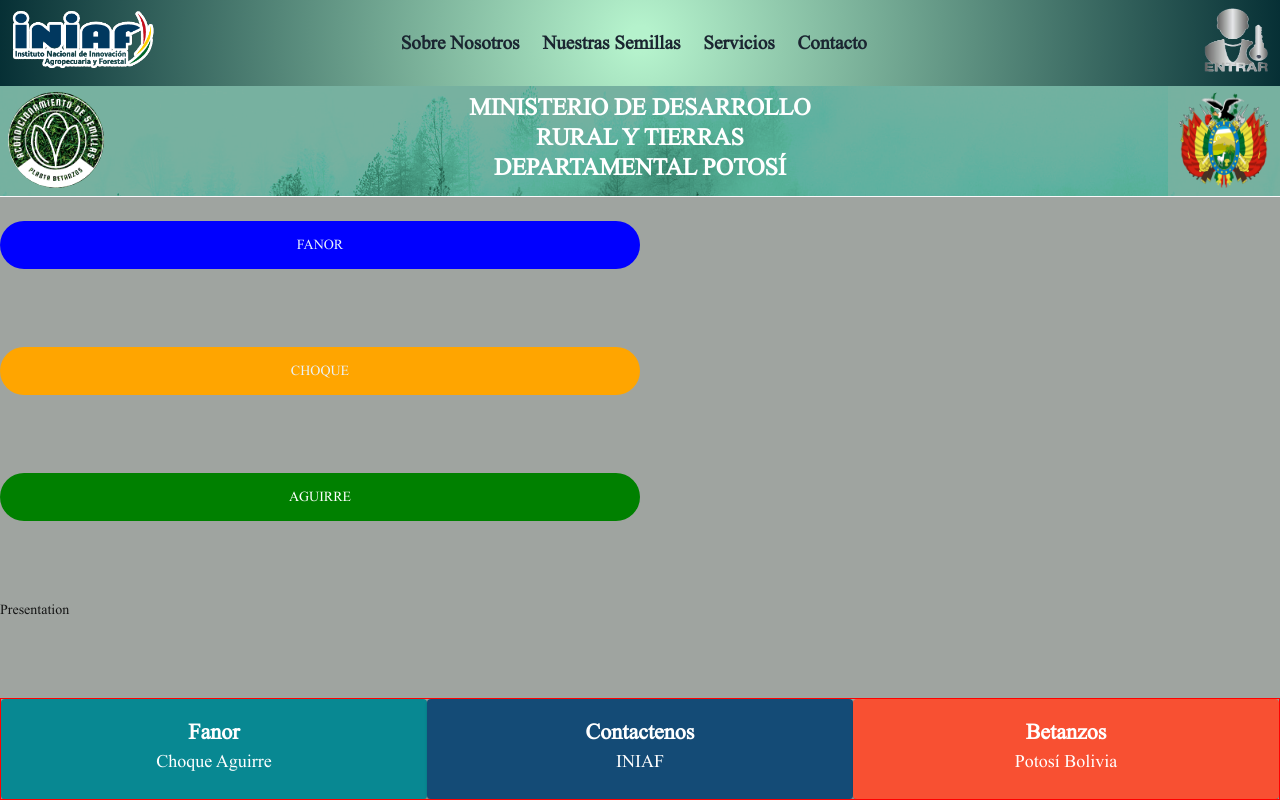
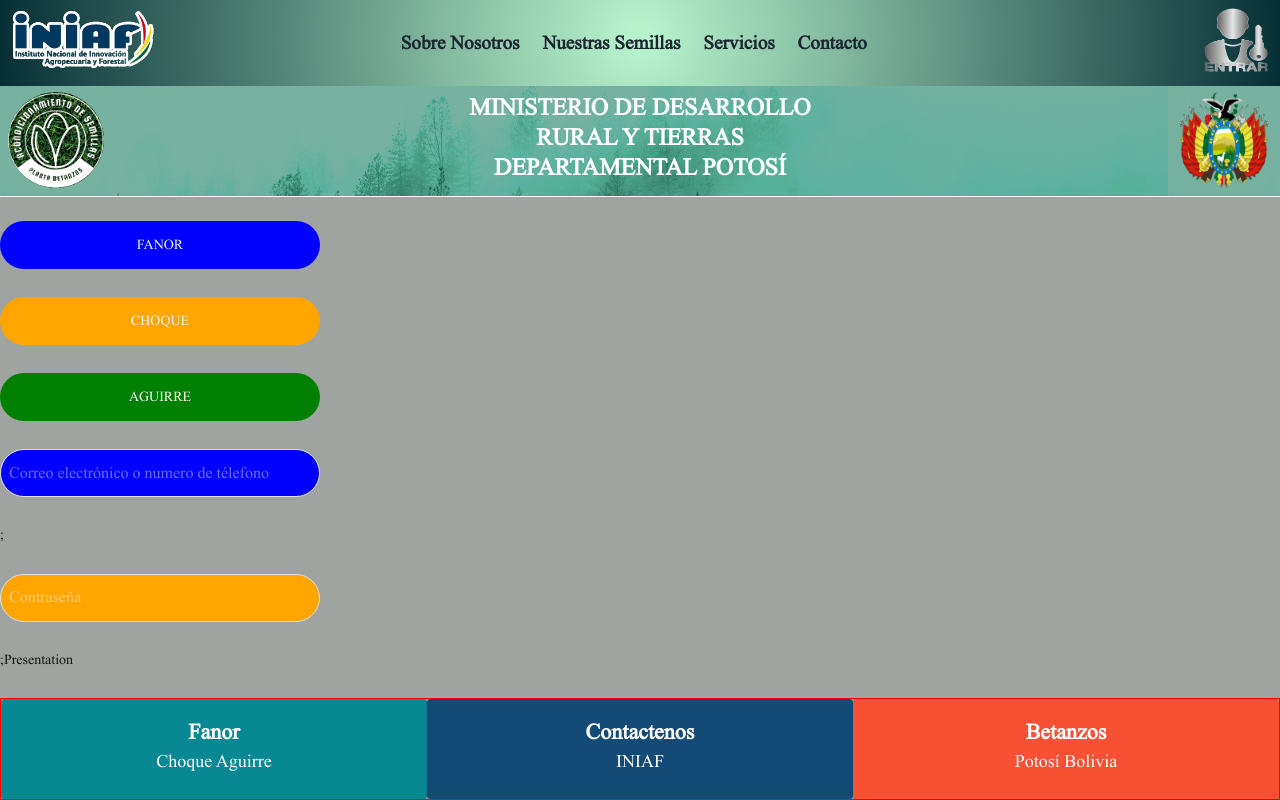
Before and after one commit to FANOR1945/Material-Ui1924, a React (Create React App) app: page / in a window 1280 px wide. Built offline with nearby package versions, Linux system fonts and the light colour scheme.

Commit message:
create component MyTextFieldInput

```diff
--- a/src/components/Global/MyButton/index.js
+++ b/src/components/Global/MyButton/index.jsx
@@ -1,15 +1,6 @@
 import React from "react";
-import { makeStyles, Button } from "@material-ui/core";
-
-const useStyles = makeStyles({
-  root: {
-    background: (props) => props.color,
-    border: 0,
-    boxShadow: (props) => props.color,
-    color: (props) => props.font,
-  },
-});
-
+import { Button } from "@material-ui/core";
+import { useStyles } from "./my_button.styles";
 const MyButton = ({ children, className, ...props }) => {
   const { color, ...other } = props;
   const { root } = useStyles(props);
--- /dev/null
+++ b/src/components/Global/MyButton/my_button.styles.js
@@ -0,0 +1,10 @@
+import { makeStyles } from "@material-ui/core";
+
+export const useStyles = makeStyles({
+  root: {
+    background: (props) => props.color,
+
+    boxShadow: (props) => props.color,
+    color: (props) => props.font,
+  },
+});
--- /dev/null
+++ b/src/components/Global/MyTextField/index.jsx
@@ -0,0 +1,27 @@
+import React from "react";
+import { TextField } from "@material-ui/core";
+import { useStylesReddit } from "./my_textfield.styles";
+const MyTextField = ({ children, className, ...props }) => {
+  const { color, ...other } = props;
+  const classes = useStylesReddit(props);
+
+  return (
+    <>
+      <TextField
+        InputProps={{
+          classes,
+          disableUnderline: true,
+          color,
+          ...other,
+          className,
+        }}
+        {...props}
+      >
+        {" "}
+        {children}
+      </TextField>
+      ;
+    </>
+  );
+};
+export default MyTextField;
--- /dev/null
+++ b/src/components/Global/MyTextField/my_textfield.styles.js
@@ -0,0 +1,19 @@
+import { makeStyles } from "@material-ui/core/styles";
+
+export const useStylesReddit = makeStyles((theme) => ({
+  root: {
+    border: "1px solid #e2e2e1",
+    overflow: "hidden",
+    backgroundColor: (props) => props.color,
+    transition: theme.transitions.create(["border-color", "box-shadow"]),
+    "&:hover": {
+      background: (props) => props.color,
+    },
+    "&$focused": {
+      backgroundColor: (props) => props.colort,
+      boxShadow: (props) => props.font,
+      borderColor: theme.palette.primary.main,
+    },
+  },
+  focused: {},
+}));
--- a/src/pages/Presentation/index.jsx
+++ b/src/pages/Presentation/index.jsx
@@ -1,5 +1,7 @@
 import React from "react";
 import MyButton from "../../components/Global/MyButton";
+import MyTextFieldInput from "../../components/Global/MyTextField";
+
 import PageLayout from "../../layouts/PageLayout";
 import { useStyles } from "./presentation.styles";
 const Presentation = () => {
@@ -15,6 +17,22 @@
       <MyButton color="green" font="white" className={classes.button}>
         Aguirre
       </MyButton>
+      <MyTextFieldInput
+        className={classes.input}
+        color="blue"
+        font="white"
+        placeholder="Correo electrónico o numero de télefono"
+        name="email"
+        type="text"
+      />
+      <MyTextFieldInput
+        className={classes.input}
+        color="orange"
+        font="white"
+        placeholder="Contraseña"
+        name="password"
+        type="password"
+      />
       Presentation
     </PageLayout>
   );
--- a/src/pages/Presentation/presentation.styles.js
+++ b/src/pages/Presentation/presentation.styles.js
@@ -2,8 +2,15 @@
 
 export const useStyles = makeStyles((theme) => ({
   button: {
-    width: "40rem",
+    width: "20rem",
     height: 48,
     borderRadius: "3rem",
   },
+  input: {
+    width: "20rem",
+    height: 48,
+    borderRadius: "3rem",
+    color: "white",
+    padding: theme.spacing(1),
+  },
 }));
```
